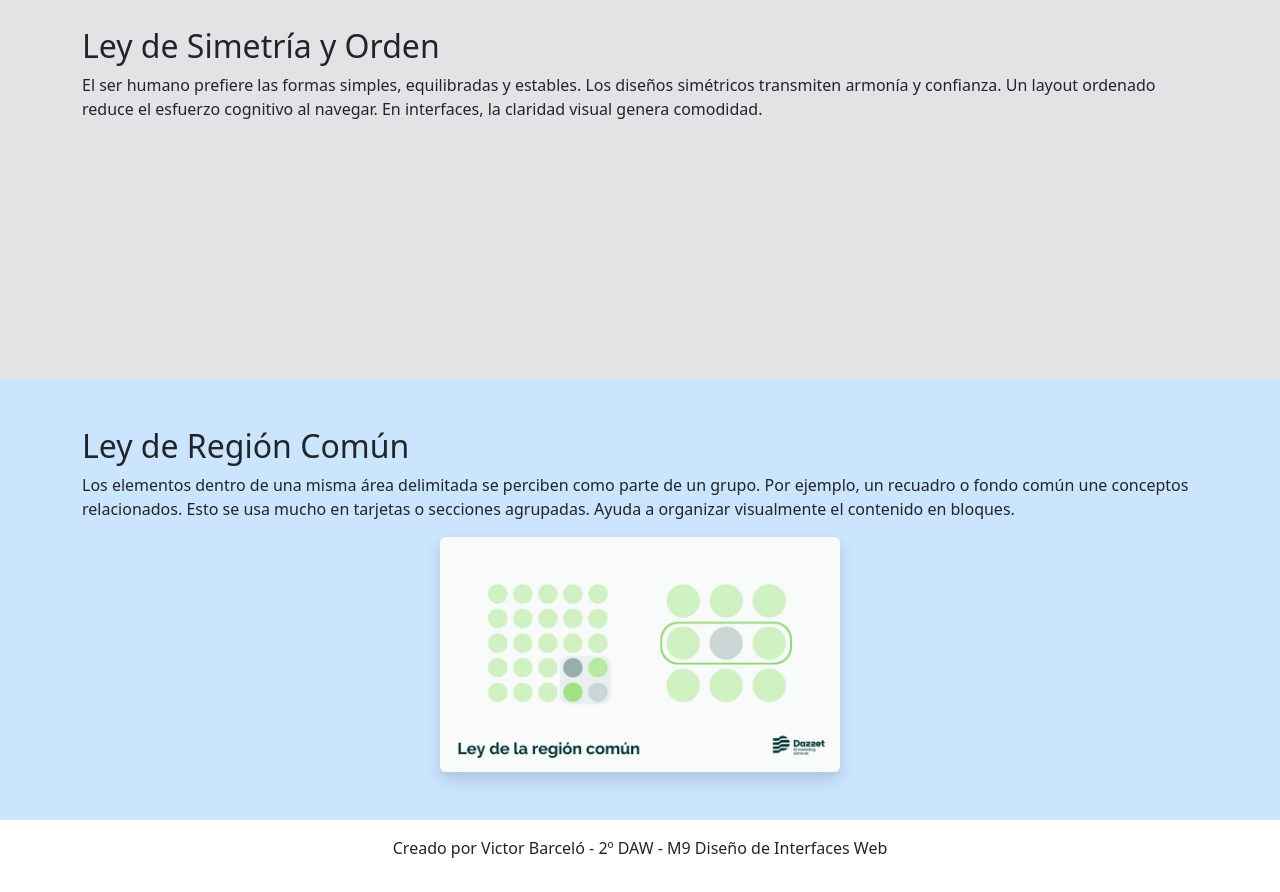
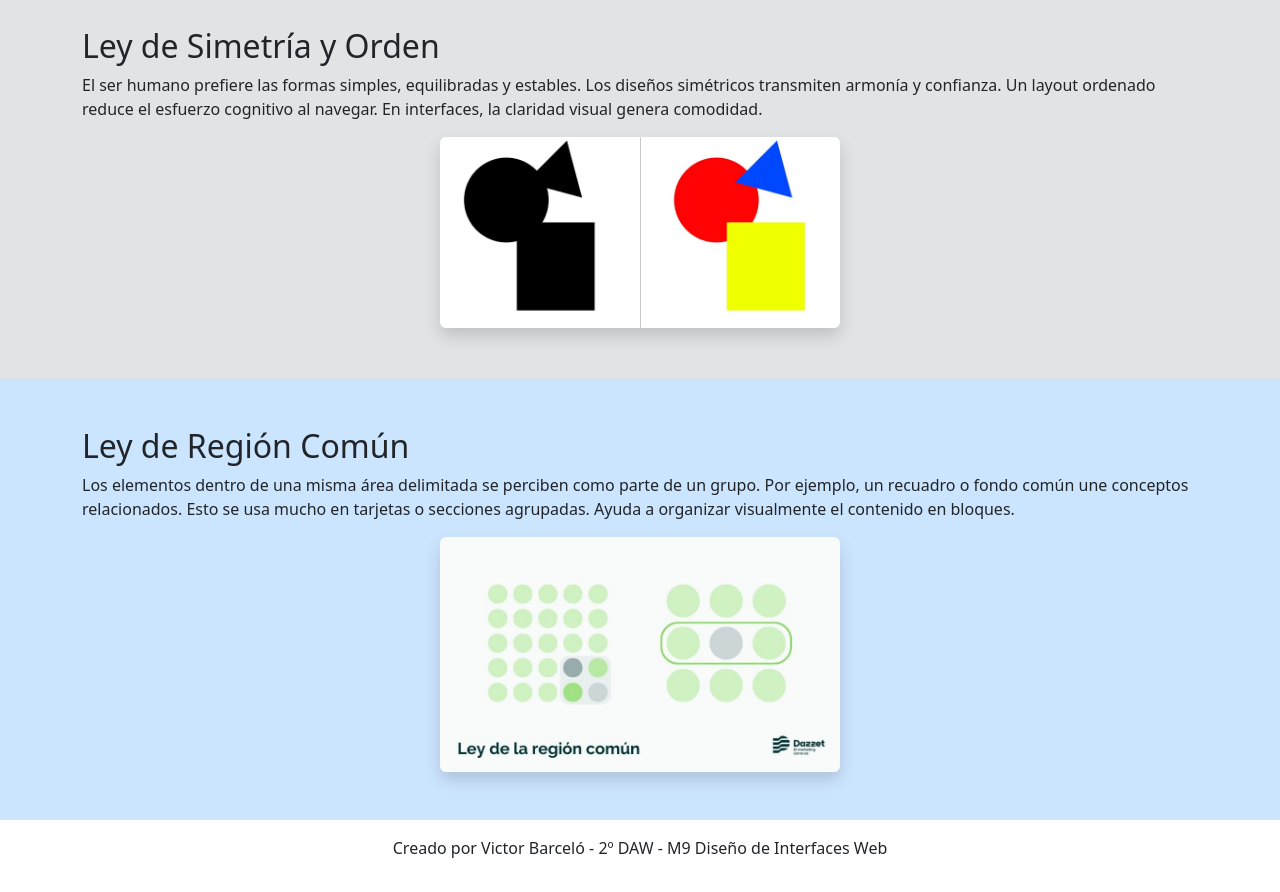
Before and after one commit to victorbarcelosanahuja/Gestalt, a plain HTML site: page index.html in a window 1280 px wide. Shown: the part 3000-3892 px from the top of the page. Drawn offline with nearby package versions, Linux system fonts and the light colour scheme.

Commit message:
Fix image source typo in index.html

```diff
--- a/index.html
+++ b/index.html
@@ -116,7 +116,7 @@
                     Los diseños simétricos transmiten armonía y confianza.
                     Un layout ordenado reduce el esfuerzo cognitivo al navegar.
                     En interfaces, la claridad visual genera comodidad.</p>
-                <img src="img/ley-simetría.png" alt="" class="img-fluid my-img mt-3 rounded shadow">
+                <img src="img/ley-simetria.png" alt="" class="img-fluid my-img mt-3 rounded shadow">
 
             </div>
         </section>
```
